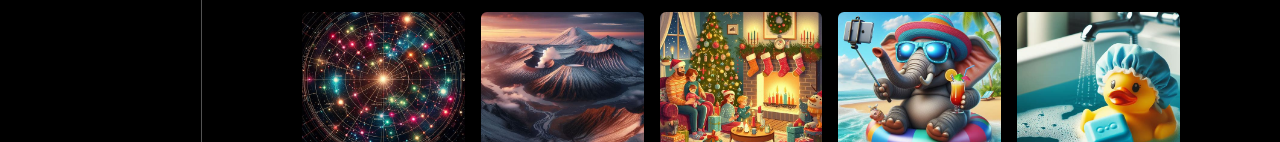
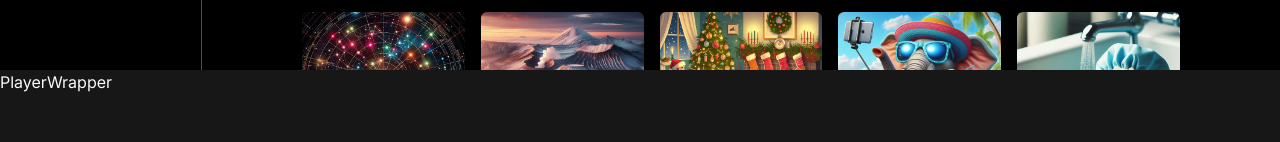
Before and after one commit to jjh319/yt-music-clone, a Next.js app: page / in a window 1280 px wide. Shown: the part 658-800 px from the top of the page. Built offline with nearby package versions, Linux system fonts and the light colour scheme.

Commit message:
rootLayout - 하단 PlayerWrapper 추가

```diff
--- a/app/layout.tsx
+++ b/app/layout.tsx
@@ -4,6 +4,7 @@ import './globals.css';
 import { ThemeProvider } from '@/providers/themeProvider';
 import { sleep } from '@/lib/utils';
 import Sidebar from '@/components/Sidebar';
+import PlayerWrapper from '@/components/player/PlayerWrapper';
 
 const inter = Inter({ subsets: ['latin'] });
 
@@ -22,6 +23,7 @@ export default async function RootLayout({
          <body className={inter.className}>
             <ThemeProvider attribute="class" defaultTheme="dark" enableSystem disableTransitionOnChange>
                <Sidebar>{children}</Sidebar>
+               <PlayerWrapper />
             </ThemeProvider>
          </body>
       </html>
--- a/components/player/PlayerWrapper.jsx
+++ b/components/player/PlayerWrapper.jsx
@@ -1,7 +1,7 @@
 import React from 'react';
 
 const PlayerWrapper = () => {
-   return <div>PlayerWrapper</div>;
+   return <div className="fixed bottom-0 h-[72px] w-full bg-neutral-900">PlayerWrapper</div>;
 };
 
 export default PlayerWrapper;
--- a/hooks/usePlayerState.ts
+++ b/hooks/usePlayerState.ts
@@ -9,3 +9,5 @@ const usePlayerState = create<PlayerState>(set => ({
    isVisiblePlayer: false,
    setIsVisiblePlayer: (isVisiblePlayer: boolean) => set({ isVisiblePlayer }),
 }));
+
+export default usePlayerState;
```
Lines whose indentation alone changed are shown as unchanged.
